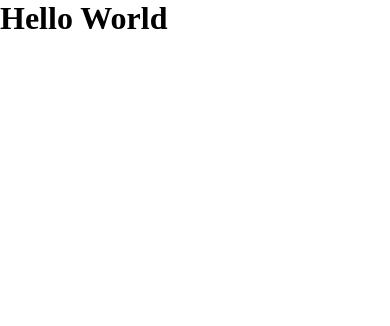
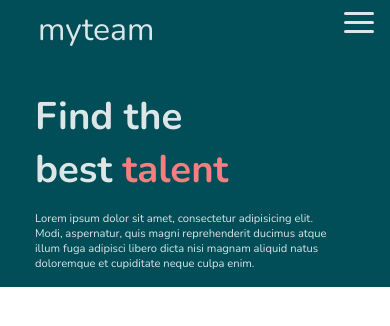
Before and after one commit to emmypuch/myteam, a plain HTML site: page index.html in a window 390 px wide. Drawn offline with nearby package versions, Linux system fonts and the light colour scheme.

Commit message:
modified index.html and styles.css

```diff
--- a/index.html
+++ b/index.html
@@ -7,6 +7,42 @@
     <link rel="stylesheet" href="styles.css" />
   </head>
   <body>
-    <h1>Hello World</h1>
+    <header>
+      <nav class="navbar">
+        <div class="logo">myteam</div>
+        <a href="#" class="toggle-button">
+          <span class="bar"></span>
+          <span class="bar"></span>
+          <span class="bar"></span>
+        </a>
+        <div class="navbar-links">
+          <ul>
+            <li><a href="#">About</a></li>
+            <li><a href="#">Contact</a></li>
+            <li class="button"><a href="#">login</a></li>
+          </ul>
+        </div>
+      </nav>
+    </header>
+
+    <div id="hero-area">
+      <div class="hero-info">
+        <h2>
+          Find the <br />
+          best <span class="par">talent</span>
+        </h2>
+      </div>
+
+      <div class="hero-paragraph">
+        <p>
+          Lorem ipsum dolor sit amet, consectetur adipisicing elit. <br />
+          Modi, aspernatur, quis magni reprehenderit ducimus atque <br />
+          illum fuga adipisci libero dicta nisi magnam aliquid natus <br />
+          doloremque et cupiditate neque culpa enim.
+        </p>
+      </div>
+    </div>
+
+    <script src="index.js"></script>
   </body>
 </html>
--- /dev/null
+++ b/index.js
@@ -0,0 +1,6 @@
+const toggleButton = document.getElementsByClassName("toggle-button")[0];
+const navbarLinks = document.getElementsByClassName("navbar-links")[0];
+
+toggleButton.addEventListener("click", () => {
+  navbarLinks.classList.toggle("active");
+});
--- a/styles.css
+++ b/styles.css
@@ -1,5 +1,171 @@
+@import url("https://fonts.googleapis.com/css2?family=Nunito:wght@400;700&display=swap");
+
 * {
   padding: 0;
   margin: 0;
   box-sizing: border-box;
+  font-family: "Nunito", sans-serif;
 }
+
+header {
+  background: #014e58;
+}
+
+.navbar {
+  display: flex;
+  justify-content: space-between;
+  align-items: center;
+  color: #dce6e7;
+  padding-left: 80px;
+  padding-right: 80px;
+}
+
+div.logo {
+  font-size: 2rem;
+  margin: 0.5rem;
+  color: #dce6e7;
+}
+
+.navbar-links ul {
+  margin: 0;
+  padding: 0;
+  display: flex;
+}
+
+.navbar-links li {
+  list-style: none;
+}
+
+.navbar-links li a {
+  color: #dce6e7;
+  display: block;
+  padding: 1.3rem;
+  text-decoration: none;
+  font-size: 1.1rem;
+  transition: 0.3s all ease 0s;
+}
+
+li.button a {
+  padding: 6px 35px;
+  margin-top: 15px;
+  border: 2px solid #dce6e7;
+  color: #dce6e7;
+  border-radius: 50px;
+  font-size: 15px;
+}
+
+li.button a:hover {
+  border: 2px solid #6daaaf;
+  color: #6daaaf;
+}
+
+.toggle-button {
+  position: absolute;
+  top: 0.75rem;
+  right: 1rem;
+  display: none;
+  flex-direction: column;
+  justify-content: space-between;
+  width: 30px;
+  height: 21px;
+}
+
+.toggle-button .bar {
+  height: 3px;
+  width: 100%;
+  background-color: #dce6e7;
+  border-radius: 10px;
+}
+
+@media (max-width: 600px) {
+  .toggle-button {
+    display: flex;
+  }
+
+  .navbar {
+    padding-left: 30px;
+    padding-right: 50px;
+  }
+
+  .navbar-links {
+    display: none;
+    width: 100%;
+  }
+
+  .navbar {
+    flex-direction: column;
+    align-items: flex-start;
+  }
+
+  .navbar-links ul {
+    flex-direction: column;
+    width: 100%;
+    justify-content: center;
+    align-items: center;
+  }
+
+  .navbar-links li {
+    text-align: center;
+  }
+
+  .navbar-links li a {
+    padding: 0.5rem 1rem;
+  }
+
+  .navbar-links.active {
+    display: flex;
+  }
+
+  li.button a {
+    padding: 8px 45px;
+  }
+}
+
+/* Hero Area Style */
+
+div#hero-area {
+  background: #014e58;
+  display: flex;
+  justify-content: space-between;
+  padding-left: 85px;
+  padding-right: 80px;
+  padding-top: 8%;
+  padding-bottom: 4%;
+}
+
+div.hero-info h2 {
+  font-size: 2.7rem;
+  color: #dce6e7;
+  font-weight: bolder;
+}
+
+div.hero-paragraph p {
+  font-size: 1.1rem;
+  color: #dce6e7;
+  margin-top: 10px;
+}
+
+span.par {
+  color: #f67e7f;
+}
+
+@media (max-width: 700px) {
+  div#hero-area {
+    background: #014e58;
+    display: flex;
+    flex-direction: column;
+    padding-left: 35px;
+    padding-right: 30px;
+    padding-top: 8%;
+    padding-bottom: 4%;
+  }
+
+  div.hero-info h2 {
+    font-size: 2.4rem;
+  }
+
+  div.hero-paragraph p {
+    font-size: 0.7rem;
+    margin-top: 15px;
+  }
+}
```
